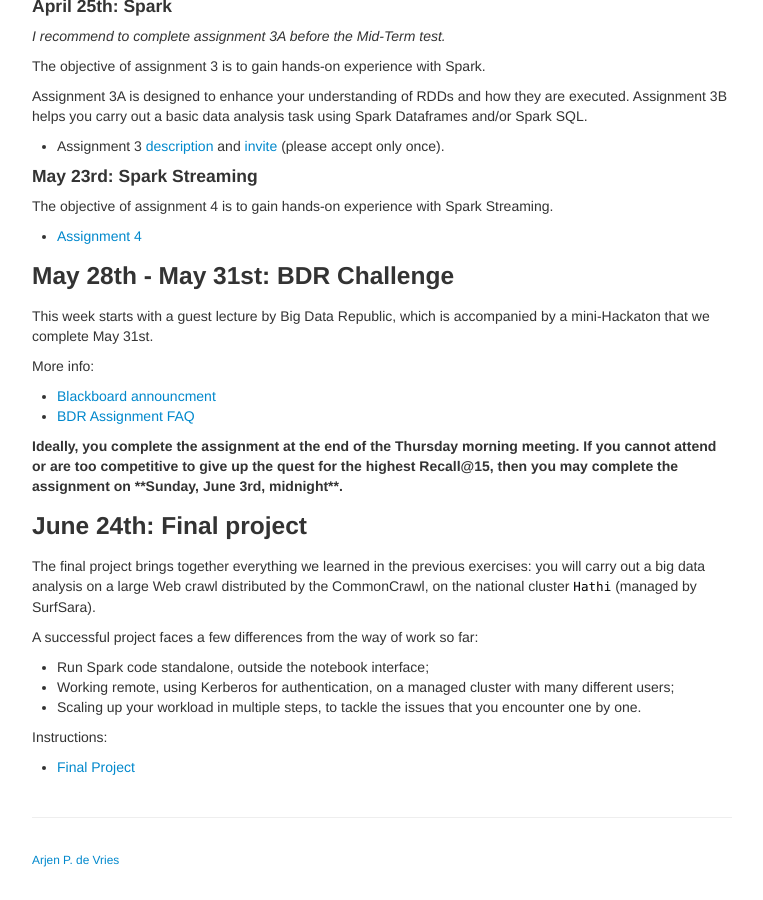
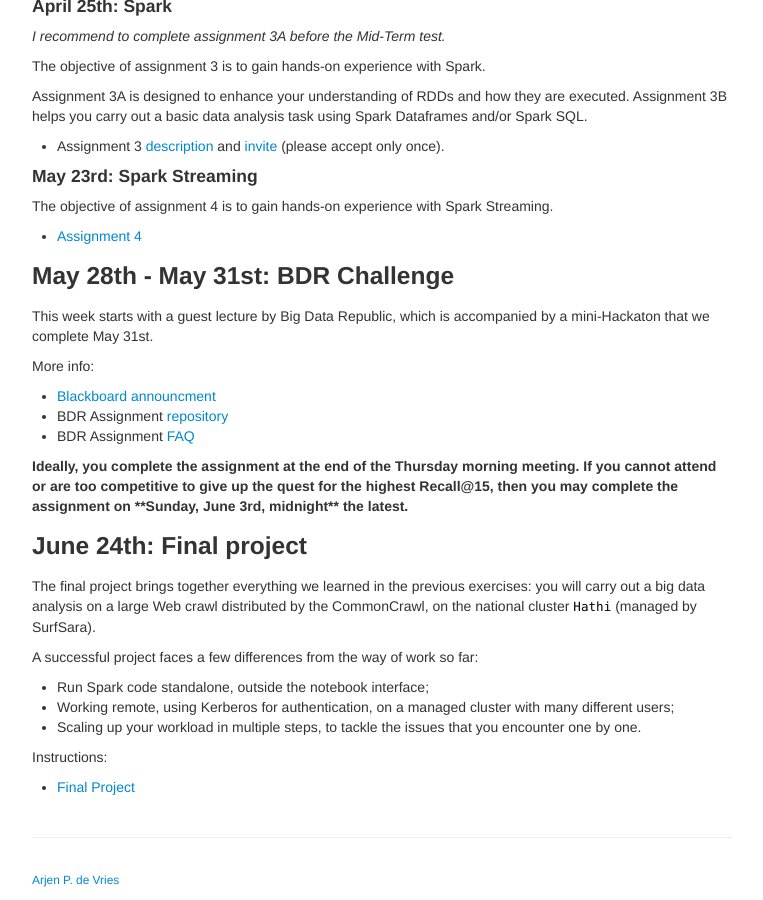
Before and after one commit to Thelukepet/course, a Jekyll site: the page built from index.md, in a window 1280 px wide and 900 px high, scrolled down 1401 px. Shown: the whole window, without its empty margins (258-1021 px from the left). Built offline with Jekyll 4.4.1, drawn with Linux system fonts in a browser that asks for light colours.

Commit message:
Added repo link

```diff
--- a/index.md
+++ b/index.md
@@ -100,10 +100,11 @@ This week starts with a guest lecture by Big Data Republic, which is accompanied
 
 More info:
 + [Blackboard announcment](https://blackboard.ru.nl/webapps/blackboard/execute/announcement?method=search&context=mybb&searchSelect=_115038_1)
-+ [BDR Assignment FAQ](https://github.com/rubigdata/forum-2018/issues/17)
++ BDR Assignment [repository](https://github.com/rubigdata/bdr-assignment)
++ BDR Assignment [FAQ](https://github.com/rubigdata/forum-2018/issues/17)
 
 __Ideally, you complete the assignment at the end of the Thursday morning meeting. If you cannot attend or are too competitive to give up the
-quest for the highest Recall@15, then you may complete the assignment on **Sunday, June 3rd, midnight**.__
+quest for the highest Recall@15, then you may complete the assignment on **Sunday, June 3rd, midnight** the latest.__
 
 ### June 24th: Final project
 
```
